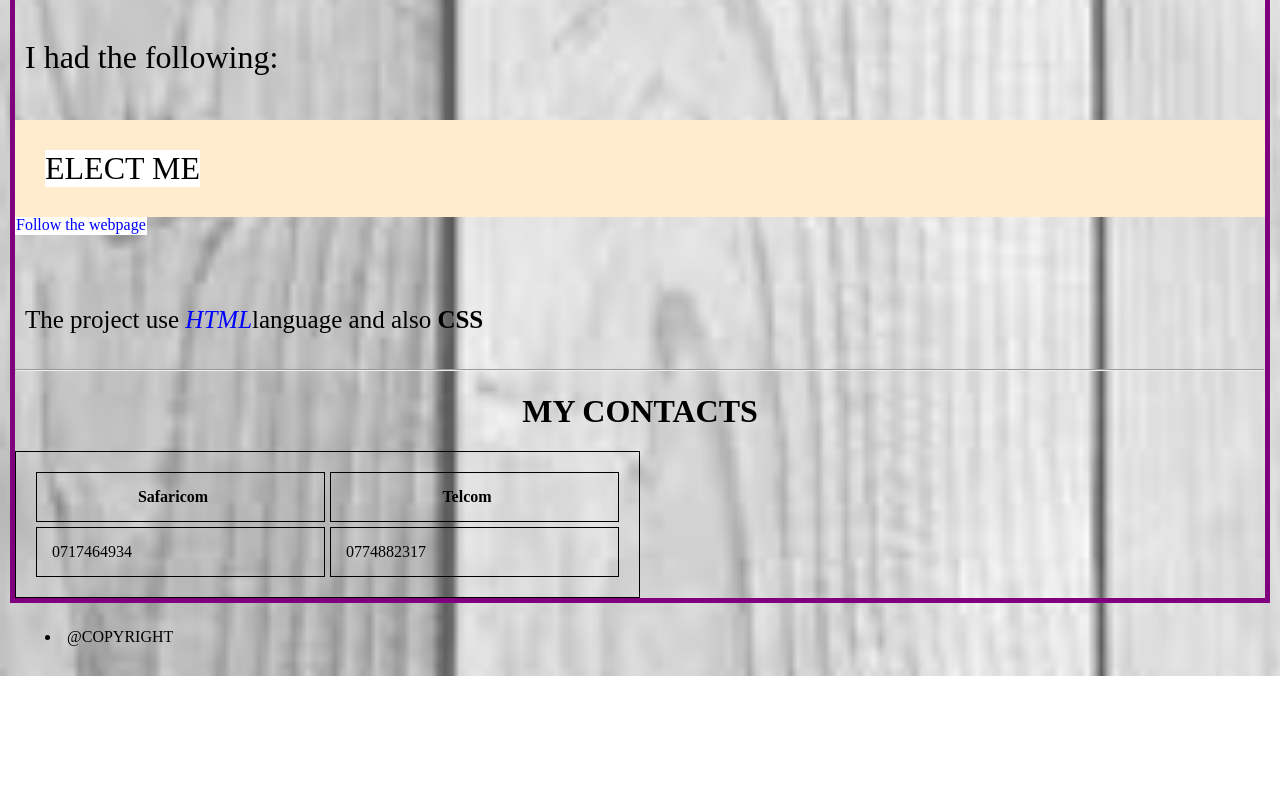
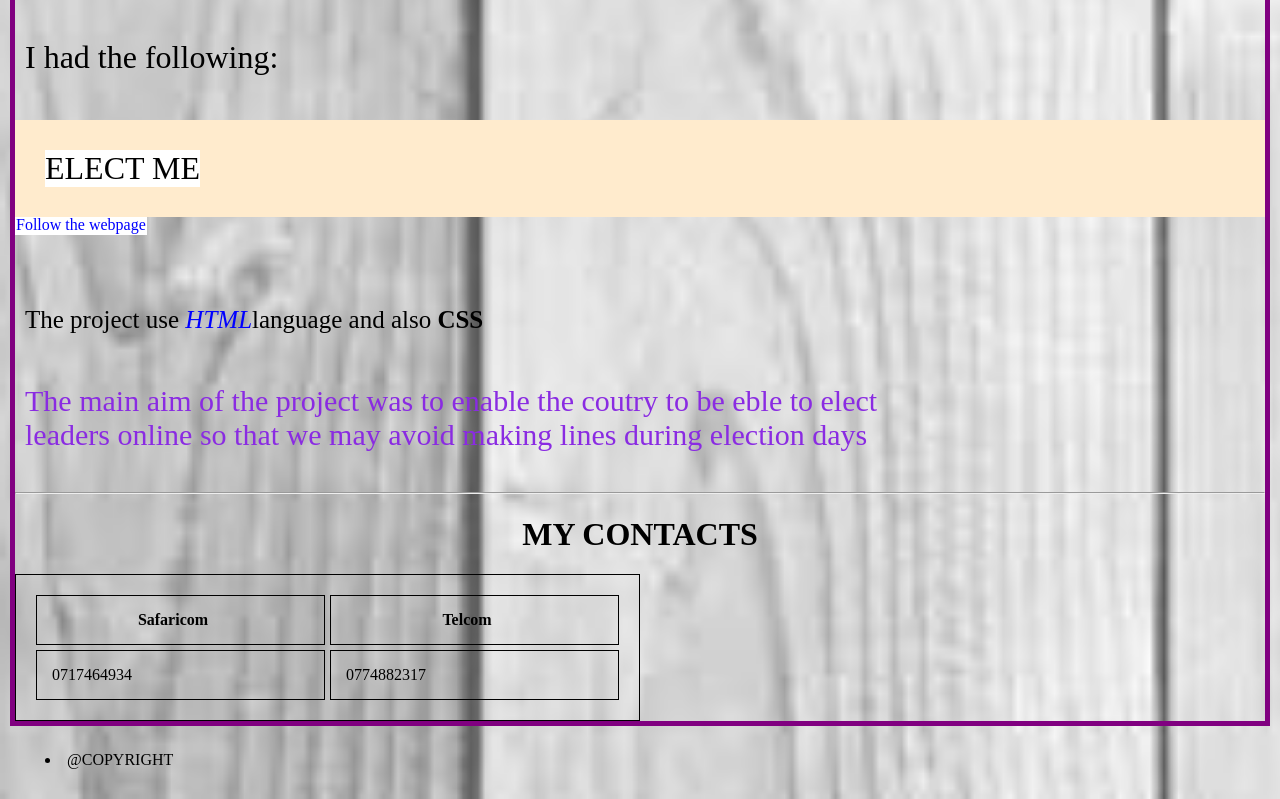
Before and after one commit to kilitasha435/MY-portifolio, a plain HTML site: page MY-PORTFOLIO.html in a window 1280 px wide. Shown: the part 1485-2284 px from the top of the page. Before the commit the page ends 2161 px from the top, so only its background shows below. Drawn offline with Linux system fonts and the light colour scheme.

Commit message:
added sentence in project

```diff
--- a/MY-PORTFOLIO.html
+++ b/MY-PORTFOLIO.html
@@ -50,6 +50,9 @@
                         <a href="https://github.com/kilitasha435/ELECT-ME/blob/develop/elect-me.html" style="font-size: medium;background-color: white;">Follow the webpage</a>
                      </p>
                      <p style="font-size: 25px;">The project use <span style="color: blue;font-style: italic; "> HTML</span>language and also <strong> CSS </strong></p>
+                     <p style="font-size: 30px;color: blueviolet;">The main aim of the project was to enable the coutry to be eble to elect
+                         <br> leaders online so that we may avoid making lines during election days
+                     </p>
                     </div>
                     <hr>
         <div id="contact">
```
